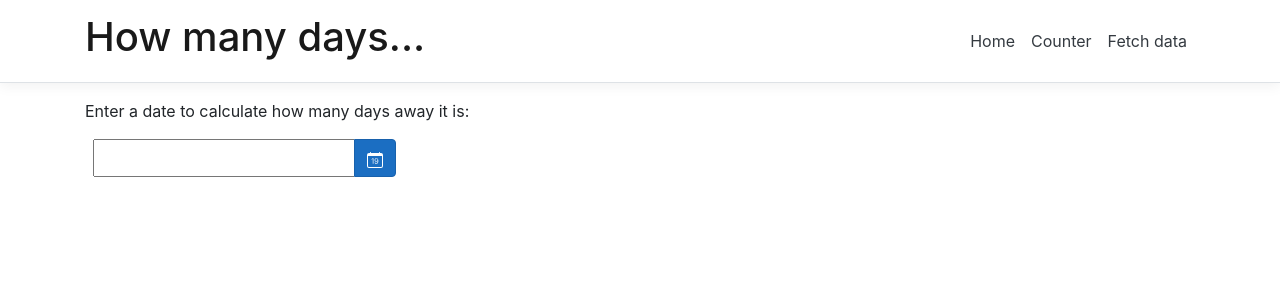
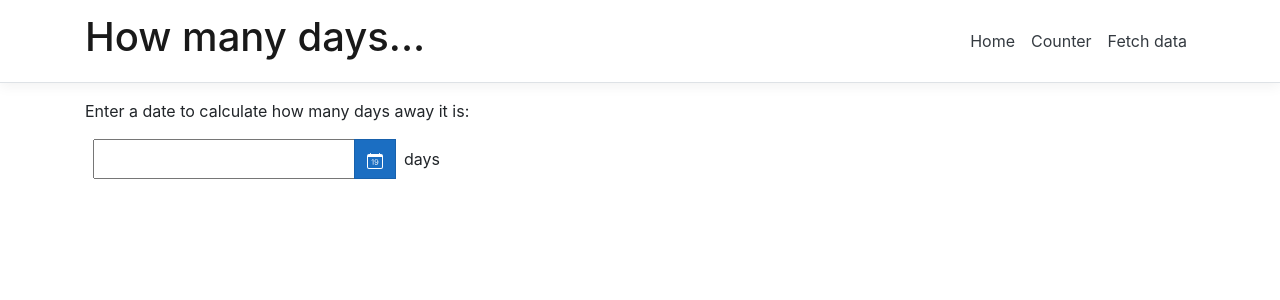
Before and after one commit to imbaker/webapi, an Angular app in the folder WebApi.Host/ClientApp/: page / in a window 1280 px wide. Shown: the top 300 px of the page. Built offline with nearby package versions, Linux system fonts and the light colour scheme.

Commit message:
Allow for single days

```diff
--- a/WebApi.Host/ClientApp/src/app/home/home.component.html
+++ b/WebApi.Host/ClientApp/src/app/home/home.component.html
@@ -1,12 +1,14 @@
 <p>Enter a date to calculate how many days away it is:</p>
 <div class="input-group m-2">
-  <input class="pl-2" type="text" ngbDatepicker #d="ngbDatepicker" [(ngModel)]="model" (dateSelect)="click()"/>
+  <input class="pl-2" type="text" ngbDatepicker #d="ngbDatepicker" [(ngModel)]="model" (dateSelect)="click()" />
   <div class="input-group-append">
     <button class="btn btn-primary" (click)="d.toggle()">
-    <svg xmlns="http://www.w3.org/2000/svg" width="16" height="16" fill="currentColor" class="bi bi-calendar-date" viewBox="0 0 16 16">
-  <path d="M6.445 11.688V6.354h-.633A12.6 12.6 0 0 0 4.5 7.16v.695c.375-.257.969-.62 1.258-.777h.012v4.61h.675zm1.188-1.305c.047.64.594 1.406 1.703 1.406 1.258 0 2-1.066 2-2.871 0-1.934-.781-2.668-1.953-2.668-.926 0-1.797.672-1.797 1.809 0 1.16.824 1.77 1.676 1.77.746 0 1.23-.376 1.383-.79h.027c-.004 1.316-.461 2.164-1.305 2.164-.664 0-1.008-.45-1.05-.82h-.684zm2.953-2.317c0 .696-.559 1.18-1.184 1.18-.601 0-1.144-.383-1.144-1.2 0-.823.582-1.21 1.168-1.21.633 0 1.16.398 1.16 1.23z" />
-  <path d="M3.5 0a.5.5 0 0 1 .5.5V1h8V.5a.5.5 0 0 1 1 0V1h1a2 2 0 0 1 2 2v11a2 2 0 0 1-2 2H2a2 2 0 0 1-2-2V3a2 2 0 0 1 2-2h1V.5a.5.5 0 0 1 .5-.5zM1 4v10a1 1 0 0 0 1 1h12a1 1 0 0 0 1-1V4H1z" />
-</svg></button>
+      <svg xmlns="http://www.w3.org/2000/svg" width="16" height="16" fill="currentColor" class="bi bi-calendar-date" viewBox="0 0 16 16">
+        <path d="M6.445 11.688V6.354h-.633A12.6 12.6 0 0 0 4.5 7.16v.695c.375-.257.969-.62 1.258-.777h.012v4.61h.675zm1.188-1.305c.047.64.594 1.406 1.703 1.406 1.258 0 2-1.066 2-2.871 0-1.934-.781-2.668-1.953-2.668-.926 0-1.797.672-1.797 1.809 0 1.16.824 1.77 1.676 1.77.746 0 1.23-.376 1.383-.79h.027c-.004 1.316-.461 2.164-1.305 2.164-.664 0-1.008-.45-1.05-.82h-.684zm2.953-2.317c0 .696-.559 1.18-1.184 1.18-.601 0-1.144-.383-1.144-1.2 0-.823.582-1.21 1.168-1.21.633 0 1.16.398 1.16 1.23z" />
+        <path d="M3.5 0a.5.5 0 0 1 .5.5V1h8V.5a.5.5 0 0 1 1 0V1h1a2 2 0 0 1 2 2v11a2 2 0 0 1-2 2H2a2 2 0 0 1-2-2V3a2 2 0 0 1 2-2h1V.5a.5.5 0 0 1 .5-.5zM1 4v10a1 1 0 0 0 1 1h12a1 1 0 0 0 1-1V4H1z" />
+      </svg>
+    </button>
   </div>
-  <div class="m-2" *ngIf="diffDays">{{diffDays}} days {{diffDaysSuffix}}</div>
+  <div class="m-2" *ngIf="diffDays != 1">{{diffDays}} days {{diffDaysSuffix}}</div>
+  <div class="m-2" *ngIf="diffDays == 1">{{diffDays}} day {{diffDaysSuffix}}</div>
 </div>
```
